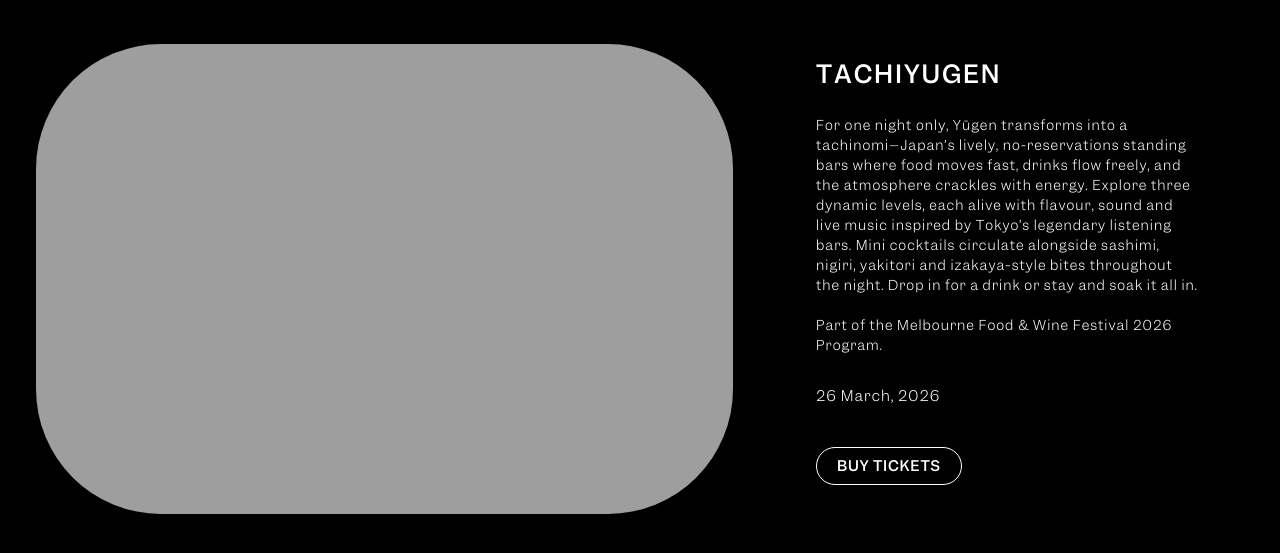
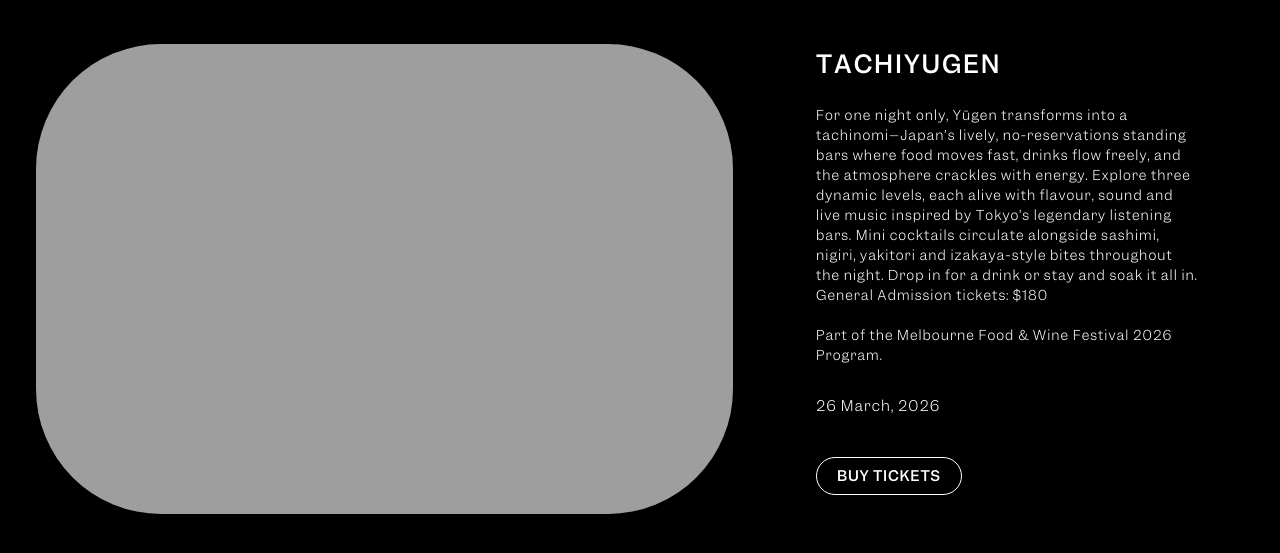
Before and after one commit to yugenteabar/restaurant, a Jekyll site: the page built from _pages/events.md, in a window 1280 px wide and 900 px high, scrolled down 1030 px, cut to the strip 154-712 px from the top of the window. Shown: the top 553 px of the strip. Built offline with Jekyll 4.4.1, drawn with Linux system fonts in a browser that asks for light colours.

Commit message:
TinaCMS content update

```diff
--- a/_pages/events.md
+++ b/_pages/events.md
@@ -44,6 +44,8 @@ events:
       nigiri, yakitori and izakaya-style bites throughout the night. Drop in for
       a drink or stay and soak it all in.
 
+      General Admission tickets: $180
+
 
       Part of the Melbourne Food & Wine Festival 2026 Program.
     event_date: '26 March, 2026'
```
